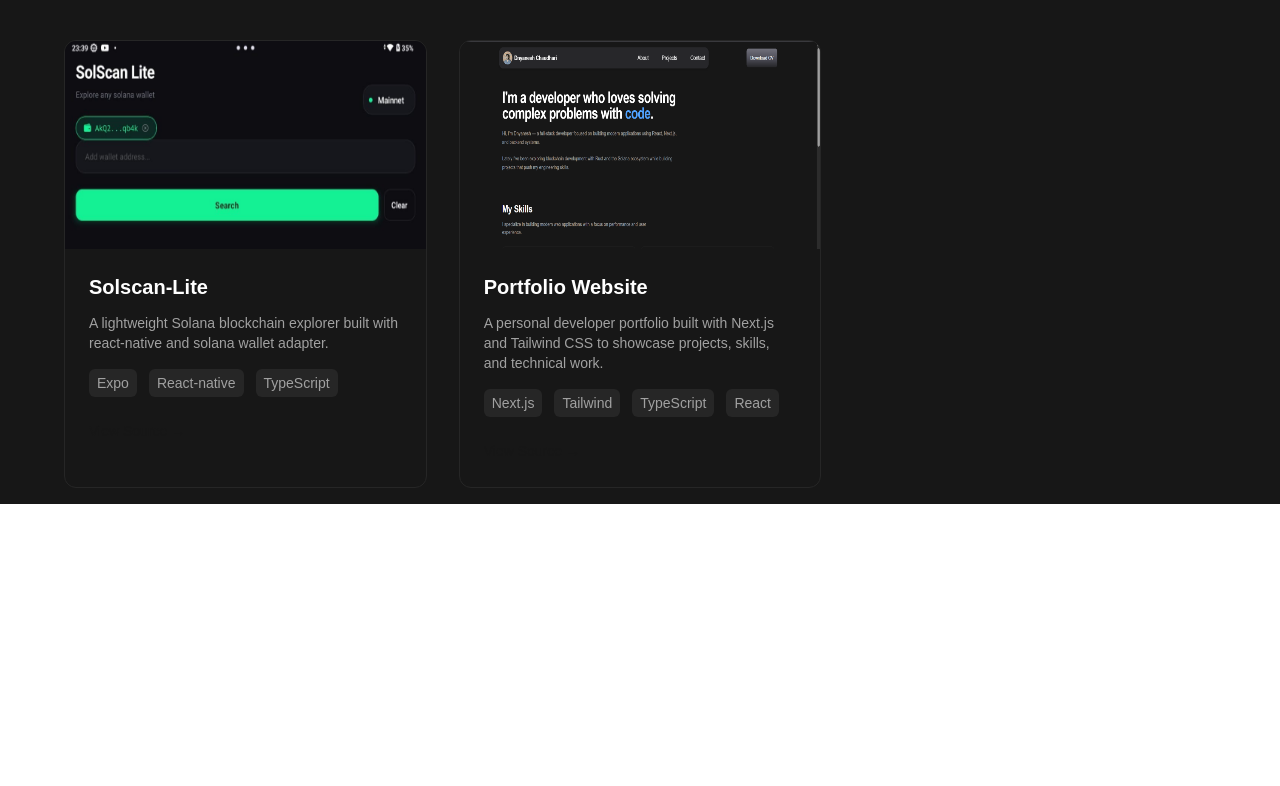
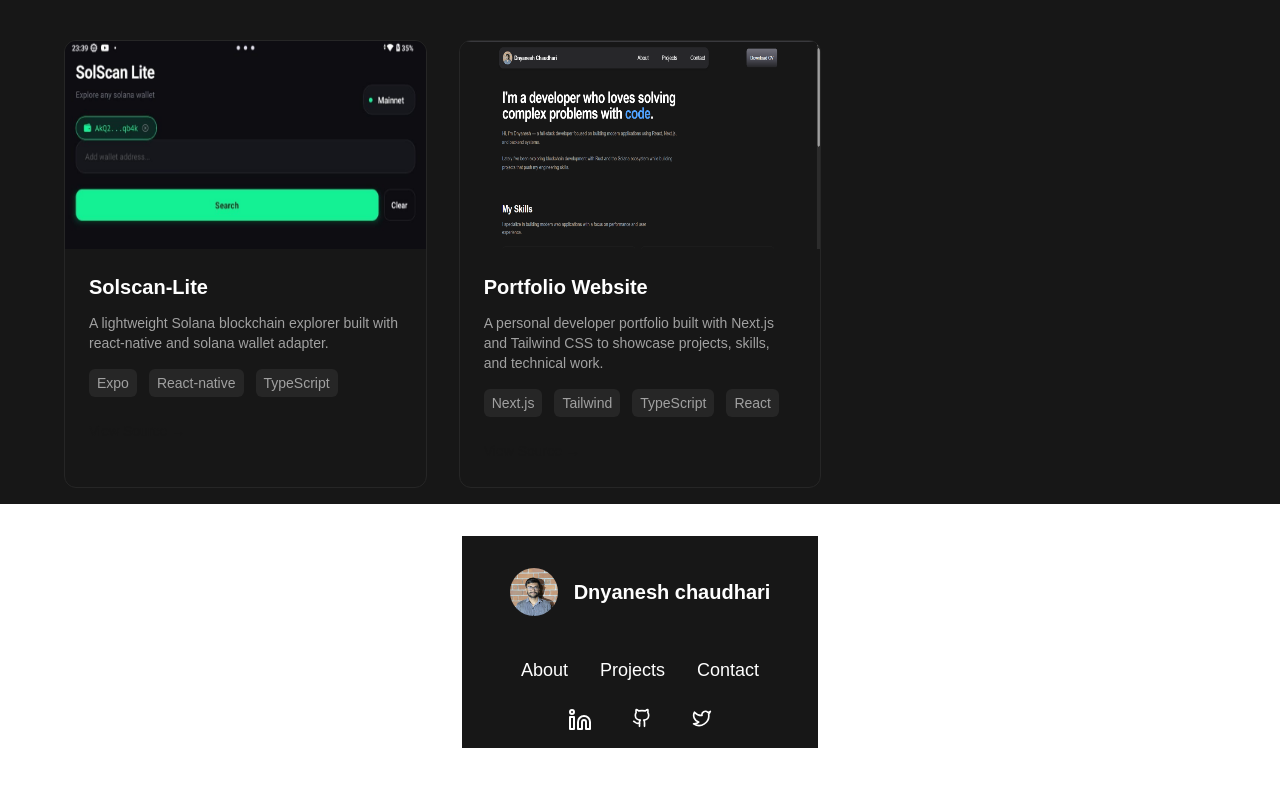
Before and after one commit to Dnyanesh6/DnyaneshFolio, a Next.js app: page /Hero in a window 1280 px wide. Shown: the part 1202-1988 px from the top of the page. Before the commit the page ends 1706 px from the top, so only its background shows below. Built offline with nearby package versions, Linux system fonts and the light colour scheme; no server answers.

Commit message:
fix: update routing in Navbar and Footer components to point to /Hero; adjust styles for better layout

```diff
--- a/src/app/Hero/page.tsx
+++ b/src/app/Hero/page.tsx
@@ -4,6 +4,7 @@
 import Container from "@/src/components/container"
 import Navbar from "@/src/components/navbar"
 import { motion } from 'framer-motion'
+import Footer from '@/src/components/footer'
 function hero() {
   return (
     <section>
@@ -17,6 +18,7 @@
     <Hero />
     </motion.div>
     </Container>
+    <Footer />
     </section>
   )
 }
--- a/src/components/footer.tsx
+++ b/src/components/footer.tsx
@@ -11,14 +11,14 @@
     <div className='flex justify-center items-center mb-16 mt-8'>
         <footer className="bg-neutral-900 text-white py-4 px-4 sm:px-6 lg:px-8 ">
             <div
-            onClick={() => router.push("/")}
-            className="container mx-auto text-center cursor-pointer flex flex-row items-center gap-4">
+            onClick={() => router.push("/Hero")}
+            className="container mx-auto text-center p-4 cursor-pointer flex flex-row items-center gap-4">
                 <img src="/passport.jpeg" className='size-12 rounded-full' alt="Profile image" />
                 <p
-                className='font-semibold text-md '>Dnyanesh chaudhari</p>
+                className='font-semibold text-xl  '>Dnyanesh chaudhari</p>
             </div>
 
-            <div className="hidden md:flex gap-4 mt-4 text-white items-center">
+            <div className="hidden md:flex gap-4 mt-4 text-white md:items-center md:justify-center">
 
           {links.map((link, index) => (
             <motion.div
@@ -28,8 +28,8 @@
             exit={{ opacity: 0, x: 10 }}
             key={index}>
             <Link
-              href={`/${link.toLowerCase()}`}
-              onClick={() => router.push(`/${link.toLowerCase()}`)}
+              href={`/${link}`}
+              onClick={() => router.push(`/${link}`)}
               className="hover:text-neutral-300  text-lg transition"
             >
               {link}
@@ -38,7 +38,7 @@
           ))}
           </div>
 
-          <div className="mt-4 flex gap-6 justify-center  ">
+          <div className="mt-4 flex gap-10 justify-center  ">
             {/* //linkedin */}
             <a className="hover:scale-110 transition-transform hover:color-teal-400" href="https://www.linkedin.com/in/dnyanesh-chaudhari-48942328a/" target="_blank" rel="noopener noreferrer">
               <svg xmlns="http://www.w3.org/2000/svg" width="24" height="24" viewBox="0 0 24 24" fill="none" stroke="currentColor" stroke-width="2" stroke-linecap="round" stroke-linejoin="round" class="lucide lucide-linkedin-icon lucide-linkedin"><path d="M16 8a6 6 0 0 1 6 6v7h-4v-7a2 2 0 0 0-2-2 2 2 0 0 0-2 2v7h-4v-7a6 6 0 0 1 6-6z"/><rect width="4" height="12" x="2" y="9"/><circle cx="4" cy="4" r="2"/></svg>
--- a/src/components/navbar.tsx
+++ b/src/components/navbar.tsx
@@ -39,7 +39,7 @@
 
         {/* LEFT */}
         <div
-          onClick={() => router.push("/")}
+          onClick={() => router.push("/Hero")}
           className="flex items-center gap-3 cursor-pointer"
         >
           <img
@@ -57,21 +57,21 @@
         <div className="hidden md:flex gap-4 text-white items-center">
 
           {links.map((link, index) => (
+            <Link key={index} href={`/${link}`}>
+
             <motion.div
-            className="hover:bg-teal-50/10 p-2 rounded-lg"
-            initial={{ opacity: 0, x: -10 }}
-            animate={{ opacity: 1, x: 0 }}
-            exit={{ opacity: 0, x: 10 }}
-            key={index}>
-            <Link
-              href={`/${link.toLowerCase()}`}
-              onClick={() => router.push(`/${link.toLowerCase()}`)}
-              className="hover:text-neutral-300  text-lg transition"
+              className="group hover:bg-teal-50/10 p-2 rounded-lg cursor-pointer"
+              initial={{ opacity: 0, x: -10 }}
+              animate={{ opacity: 1, x: 0 }}
+              exit={{ opacity: 0, x: 10 }}
             >
+            <span className="group-hover:text-neutral-300 text-lg transition">
               {link}
+            </span>
+            </motion.div>
+
             </Link>
-            </motion.div>
-          ))}
+))}
 
           {/* CV BUTTON */}
           <a
@@ -105,7 +105,7 @@
           {links.map((link, index) => (
             <Link
               key={index}
-              href={`/${link.toLowerCase()}`}
+              href={`/${link}`}
               className="w-full text-center py-3 tracking-tight text-sm text-white border-b border-zinc-700"
               onClick={() => setMenuOpen(false)}
             >
```
